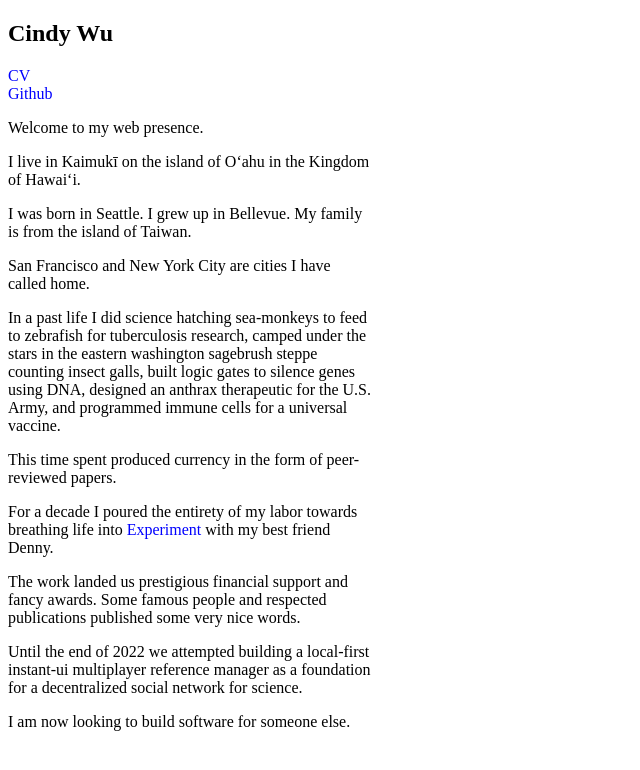
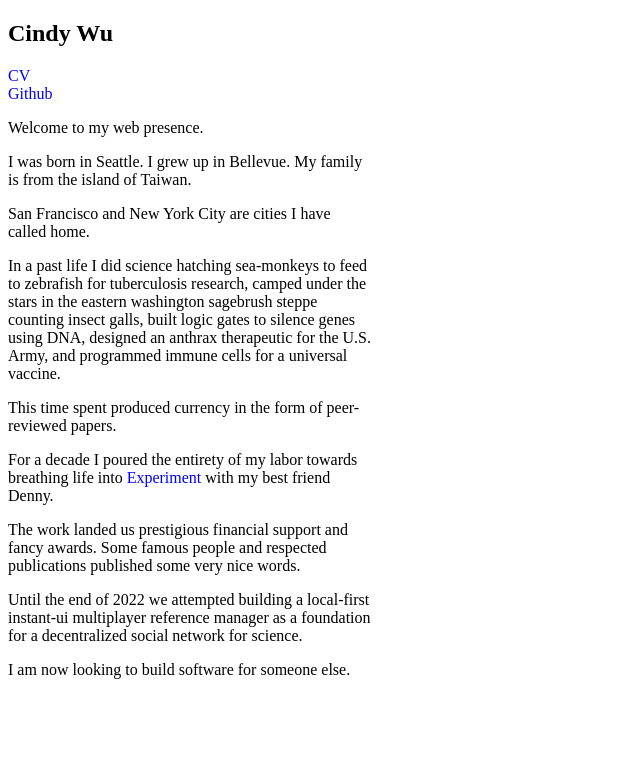
Before and after one commit to cindywu/cindy-wu, a Next.js app: page / in a window 1280 px wide. Shown: the top 770 px of the page, without its empty margins (0-640 px from the left). Built offline with nearby package versions, Linux system fonts and the light colour scheme.

Commit message:
remove hawaii

```diff
--- a/components/home.tsx
+++ b/components/home.tsx
@@ -18,7 +18,6 @@ export default function Home() {
       </div>
       <div>
         <p>Welcome to my web presence.</p>
-        <p>I live in Kaimukī on the island of Oʻahu in the Kingdom of Hawaiʻi.</p>
         <p>I was born in Seattle. I grew up in Bellevue. My family is from the island of Taiwan.</p>
         <p>San Francisco and New York City are cities I have called home.</p>
         <p>In a past life I did science hatching sea-monkeys to feed to zebrafish for tuberculosis research, camped under the stars in the eastern washington sagebrush steppe counting insect galls, built logic gates to silence genes using DNA, designed an anthrax therapeutic for the U.S. Army, and programmed immune cells for a universal vaccine.</p>
```
